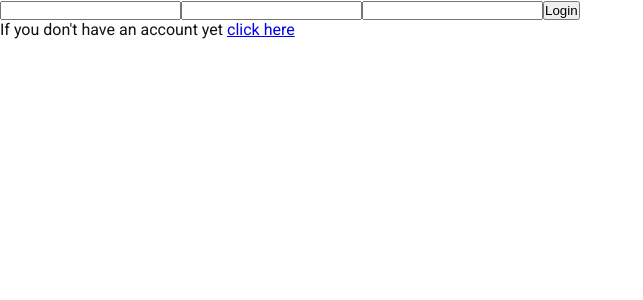
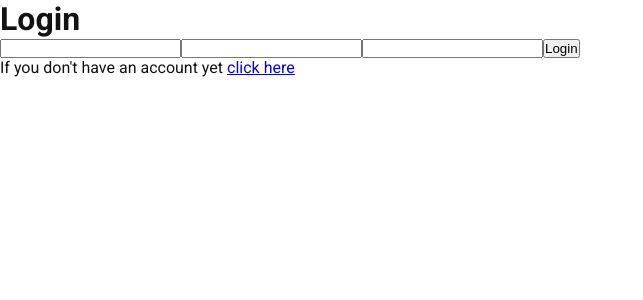
Before and after one commit to Espadv69/Course-2025, a React (Vite) app in the folder Login-Register/: page / in a window 1280 px wide. Shown: the top 300 px of the page, without its empty margins (0-643 px from the left). Built offline with nearby package versions, Linux system fonts and the light colour scheme.

Commit message:
Add container with title

```diff
--- a/Login-Register/src/components/Login.jsx
+++ b/Login-Register/src/components/Login.jsx
@@ -3,6 +3,8 @@ import { useNavigate } from 'react-router-dom'
 const Login = () => {
   const navigate = useNavigate()
   return (
+    <div className="login_page">
+      <h1 className='h1-title'>Login</h1>
       <form>
         <input type="text" />
         <input type="text" />
@@ -21,6 +23,7 @@ const Login = () => {
           </a>
         </p>
       </form>
+    </div>
   )
 }
 
```
Lines whose indentation alone changed are shown as unchanged.
